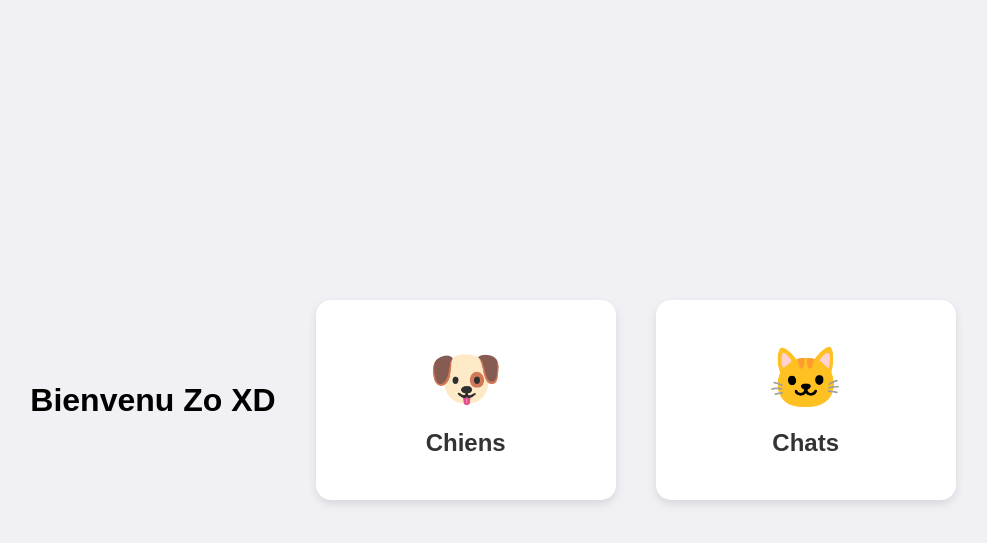
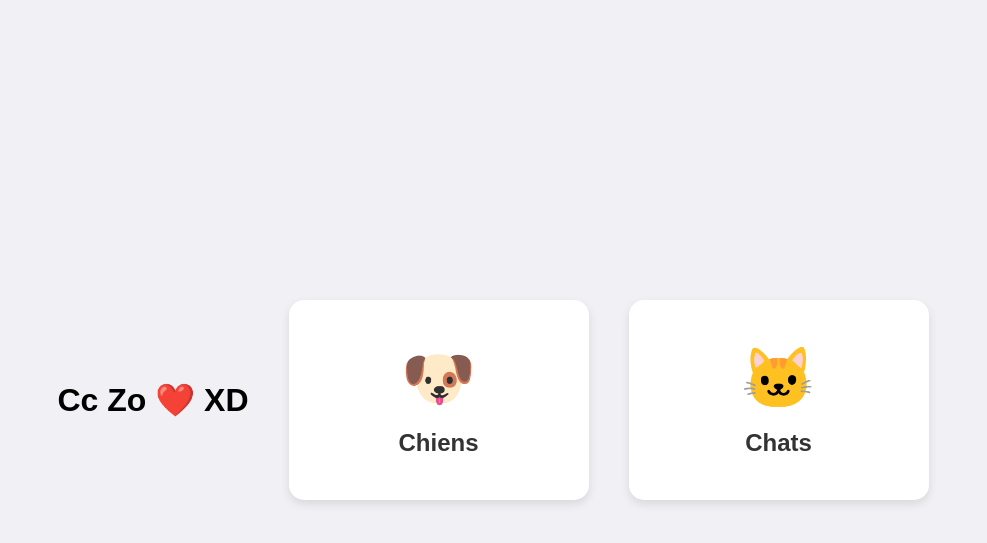
Before and after one commit to judryp25s-beep/cadeau_zo, a Flask app: page / in a window 1280 px wide. Shown: the top 543 px of the page, without its empty margins (147-1134 px from the left). Run offline with Flask 3, Linux system fonts and the light colour scheme.

Commit message:
Update main.html

```diff
--- a/templates/main.html
+++ b/templates/main.html
@@ -2,7 +2,7 @@
 <html lang="fr">
 <head>
   <meta charset="UTF-8" />
-  <title>Pour ma Zo❤️</title>
+  <title>Pour Zo❤️</title>
   <style>
     body {
       font-family: Arial, sans-serif;
@@ -71,7 +71,7 @@
   </style>
 </head>
 <body>
-  <h1>Bienvenu Zo XD</h1>
+  <h1>Cc Zo ❤️ XD</h1>
   <div class="container">
     <div class="card" onclick="window.location.href='/dogs'">
       <div class="icon">🐶</div>
```
